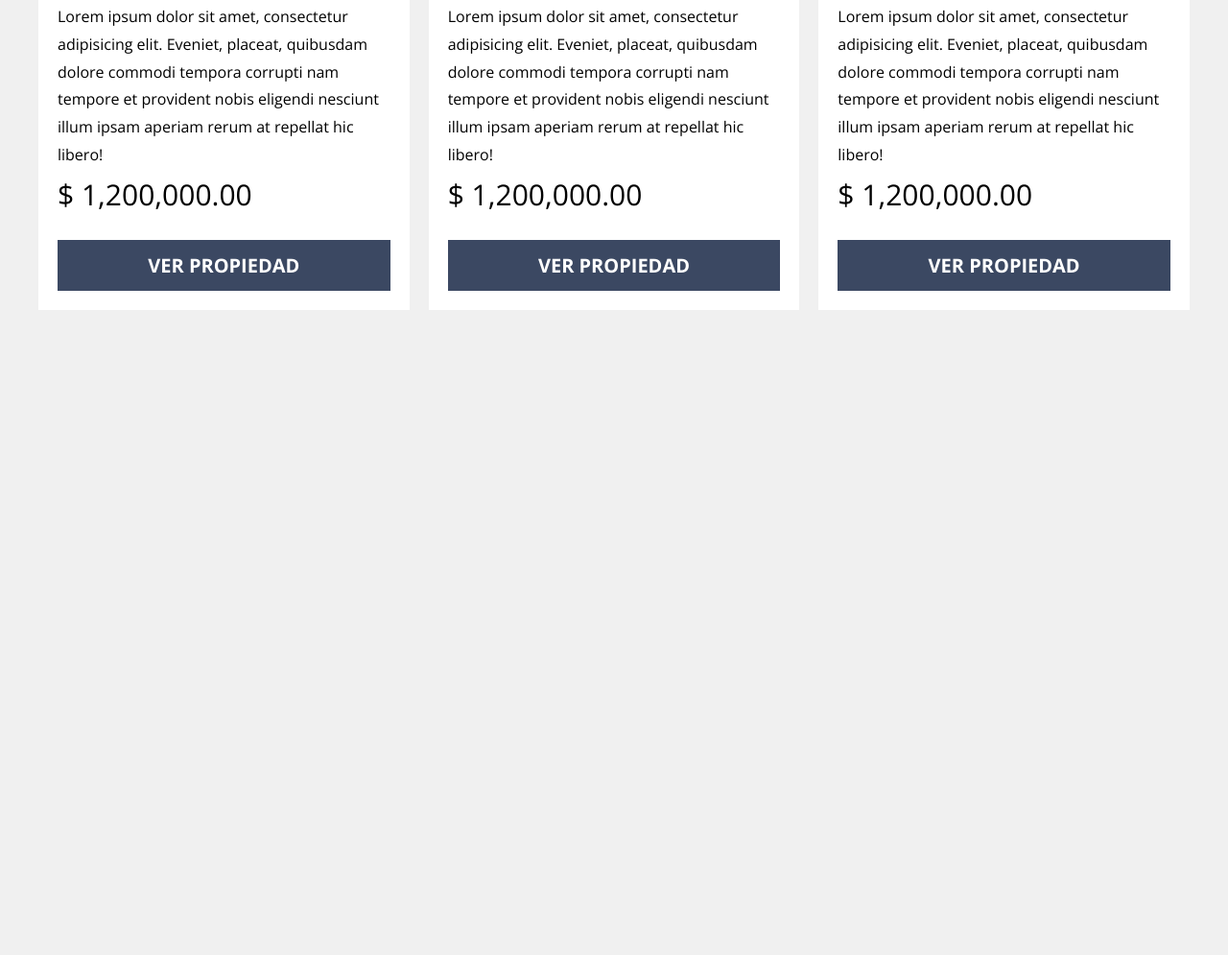
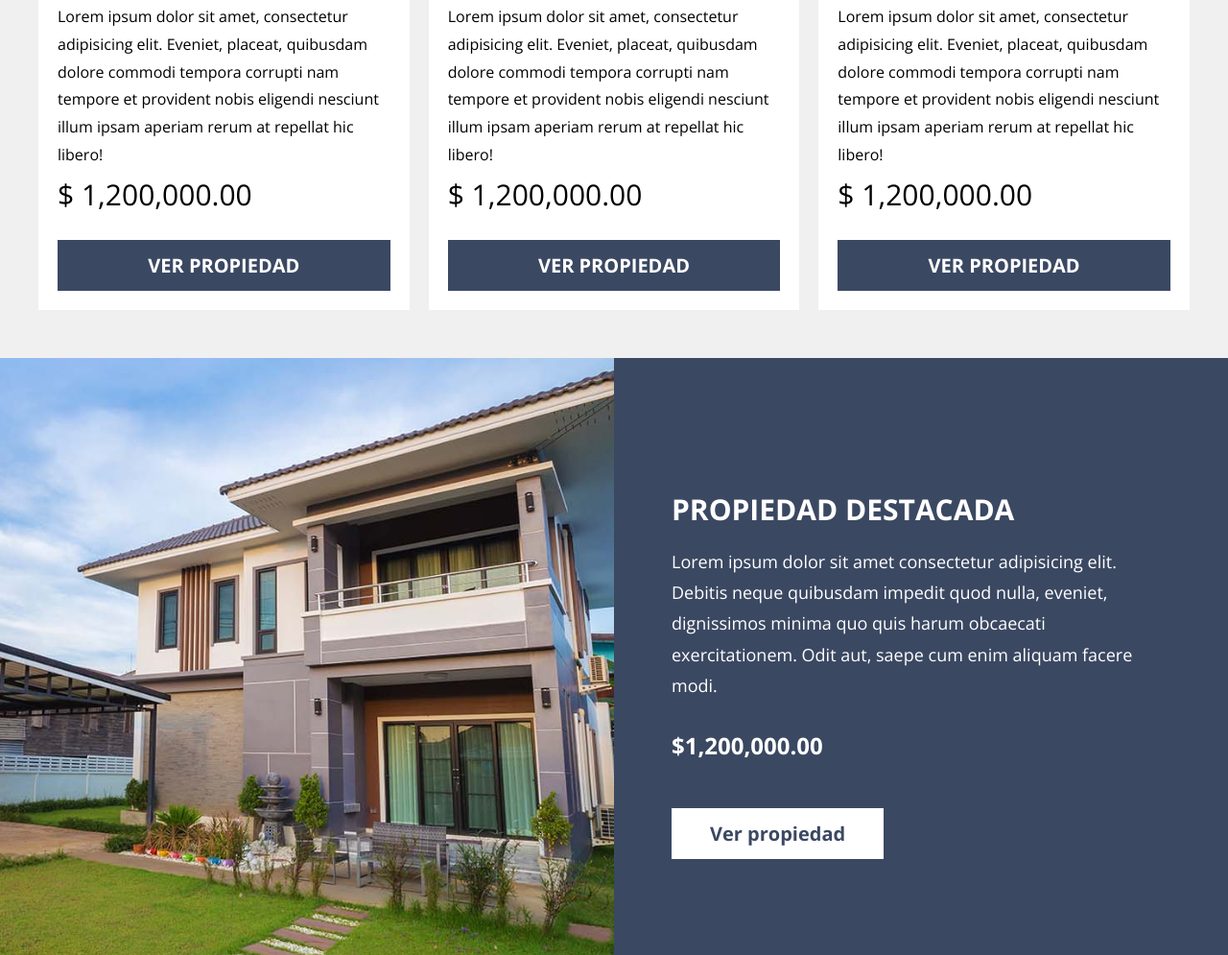
Before and after one commit to GerardoDev25/realState-web-page-bem-and-scss, a website: page index.html in a window 1280 px wide. Shown: the part 1681-2676 px from the top of the page at 96% size. Before the commit the page ends 2004 px from the top, so only its background shows below. Drawn offline with nearby package versions, Linux system fonts and the light colour scheme; files that its build step writes are made by us from their sources; files whose address does not match are found by name.

Commit message:
CSS a la sección de propiedad destacada

```diff
--- a/index.html
+++ b/index.html
@@ -140,5 +140,20 @@
         </div>
       </div>
     </main>
+    <main class="destacada">
+      <div class="destacada__grid contenedor">
+        <div class="destacada__contenido">
+          <h3 class="destacada__heading">Propiedad destacada</h3>
+          <p class="destacada__texto">
+            Lorem ipsum dolor sit amet consectetur adipisicing elit. Debitis
+            neque quibusdam impedit quod nulla, eveniet, dignissimos minima quo
+            quis harum obcaecati exercitationem. Odit aut, saepe cum enim
+            aliquam facere modi.
+          </p>
+          <p class="destacada__precio">$1,200,000.00</p>
+          <a href="#" class="destacada__enlace">Ver propiedad</a>
+        </div>
+      </div>
+    </main>
   </body>
 </html>
--- /dev/null
+++ b/src/scss/ui/contenido/destacada.scss
@@ -0,0 +1,62 @@
+@use 'base/mixins' as m;
+@use 'base/variables' as v;
+
+.destacada {
+  margin-top: 5rem;
+  background-image: linear-gradient(
+      to bottom,
+      transparent 0%,
+      transparent 50%,
+      v.$primario 50%,
+      v.$primario 100%
+    ),
+    url(../img/destacada.jpg);
+  background-size: 100%, cover;
+  background-position: center, -50rem -30rem;
+  background-repeat: no-repeat;
+  @include m.tablet {
+    background-image: linear-gradient(
+        to right,
+        transparent 0%,
+        transparent 50%,
+        v.$primario 50%,
+        v.$primario 100%
+      ),
+      url(../img/destacada.jpg);
+      background-position: center, -50rem center;
+  }
+  &__grid {
+    display: grid;
+    grid-template-rows: repeat(2, 1fr);
+    @include m.tablet {
+      grid-template-rows: unset;
+      @include m.grid(2, 2rem);
+    }
+  }
+  &__contenido {
+    padding: 5rem;
+    grid-row: 2/3;
+    @include m.tablet {
+      padding: 10rem 5rem;
+      grid-column: 2/3;
+    }
+  }
+
+  &__heading {
+    color: v.$blanco;
+    text-transform: uppercase;
+  }
+  &__texto {
+    color: v.$blanco;
+    font-size: 1.8rem;
+  }
+  &__precio {
+    color: v.$blanco;
+    font-size: 2.4rem;
+    font-weight: 700;
+  }
+
+  &__enlace {
+    @include m.boton(v.$blanco, v.$primario);
+  }
+}
--- a/src/scss/ui/contenido/index.scss
+++ b/src/scss/ui/contenido/index.scss
@@ -1 +1,2 @@
-@forward 'propiedades'
+@forward 'propiedades';
+@forward 'destacada.scss';
```
